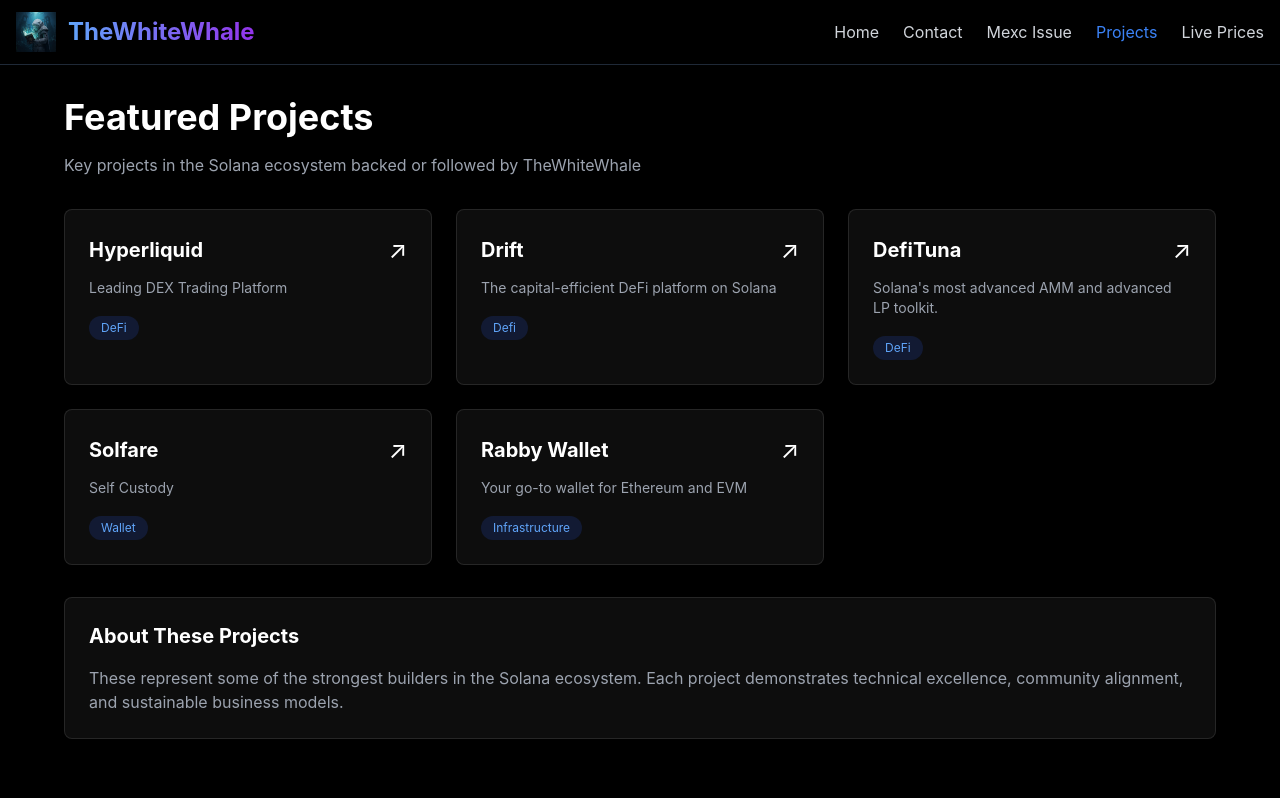
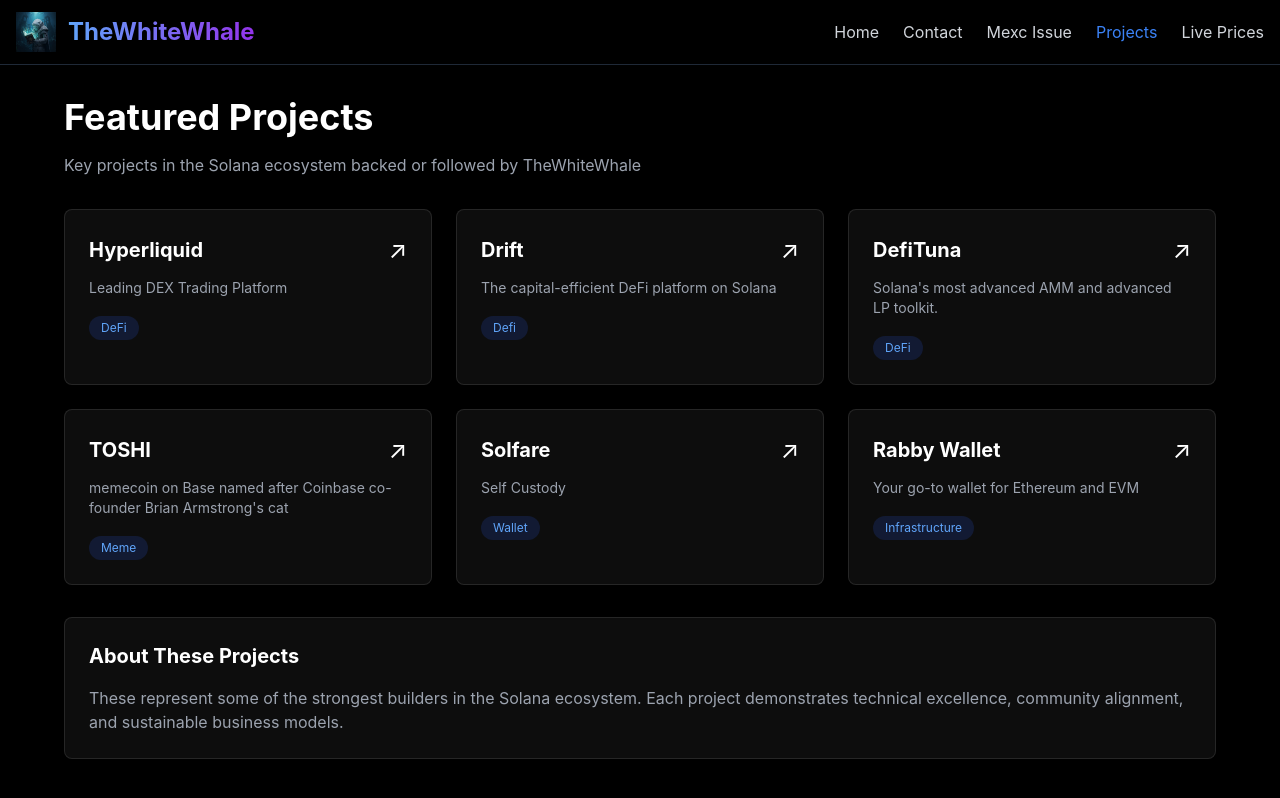
Before and after one commit to aspinrin/thewhitewhale, a Next.js app: page /projects in a window 1280 px wide. Built offline with nearby package versions, Linux system fonts and the light colour scheme.

Commit message:
add more project to projects tab

```diff
--- a/app/projects/page.js
+++ b/app/projects/page.js
@@ -20,6 +20,12 @@
     description: "Solana's most advanced AMM and advanced LP toolkit.",
     category: "DeFi",
     link: "defituna.com"
+  },
+  {
+    name: "TOSHI",
+    description: "memecoin on Base named after Coinbase co-founder Brian Armstrong's cat",
+    category: "Meme",
+    link: "toshithecat.com"
   },
   {
     name: "Solfare",
```
